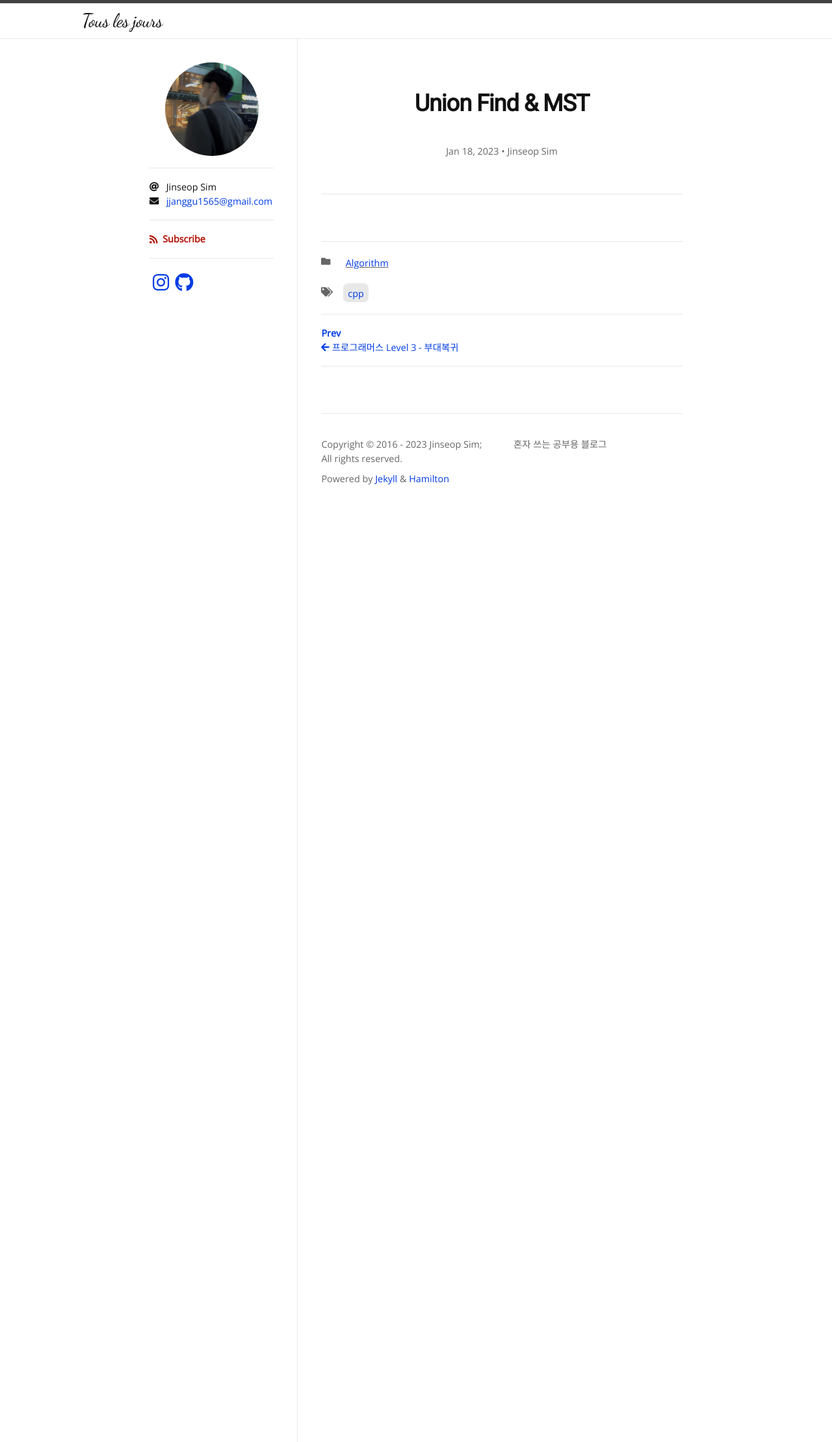
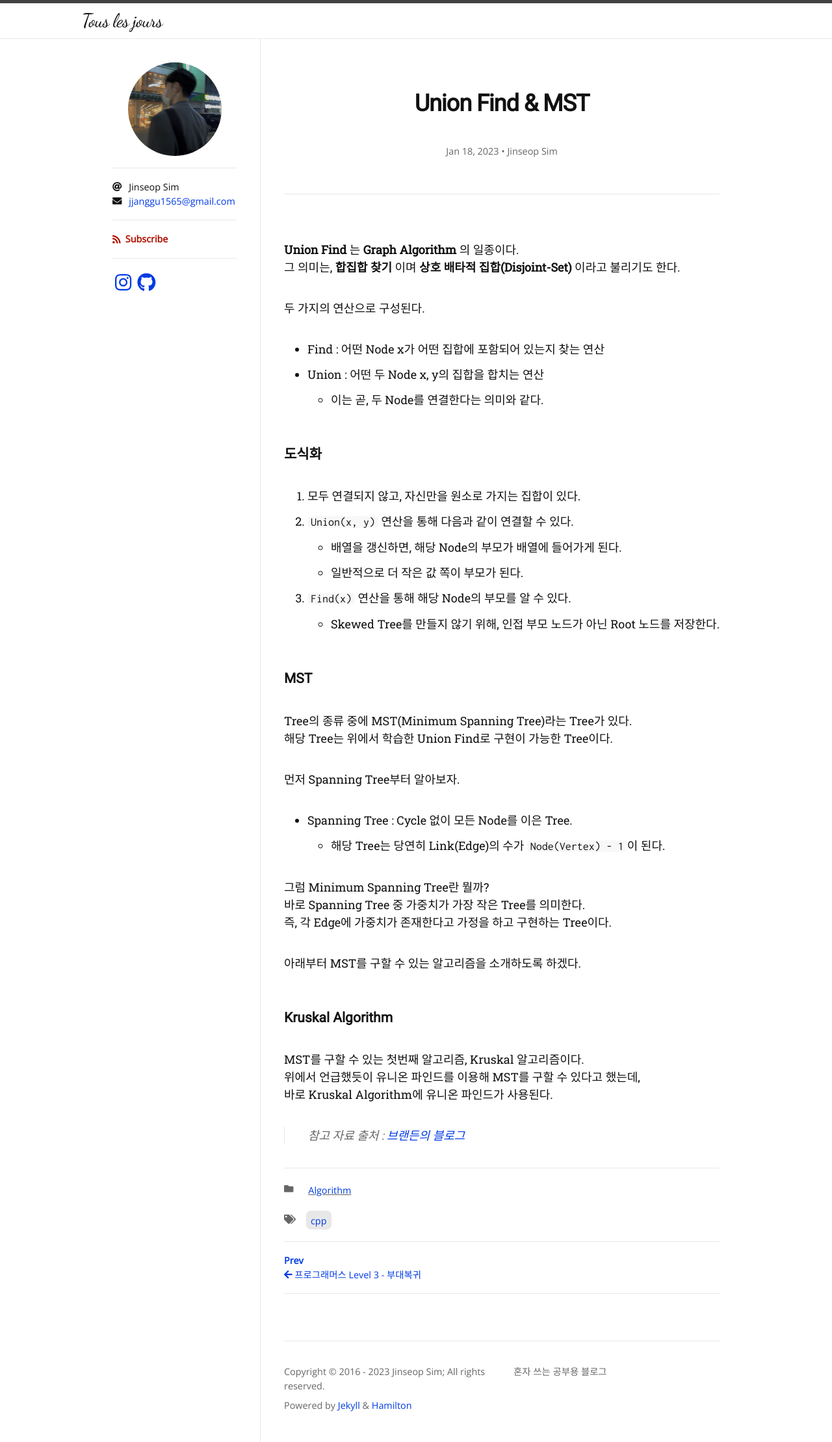
Before and after one commit to Jinseop-Sim/Jinseop-Sim.github.io, a Jekyll site: the page built from _posts/2023-01-18-unionfind.md, in a window 1280 px wide. Shown: the whole page at 65% size. Built offline with Jekyll 4.4.1, drawn with Linux system fonts in a browser that asks for light colours; nearby versions of some CDN libraries; some web fonts are replaced.

Commit message:
새 글 추가

````diff
--- a/_posts/2023-01-18-unionfind.md
+++ b/_posts/2023-01-18-unionfind.md
@@ -6,3 +6,39 @@
 author:
   - Jinseop Sim
 ---
+__Union Find__ 는 __Graph Algorithm__ 의 일종이다.
+그 의미는, __합집합 찾기__ 이며 __상호 배타적 집합(Disjoint-Set)__ 이라고 불리기도 한다.
+
+두 가지의 연산으로 구성된다.
+- Find : 어떤 Node x가 어떤 집합에 포함되어 있는지 찾는 연산
+- Union : 어떤 두 Node x, y의 집합을 합치는 연산
+  - 이는 곧, 두 Node를 연결한다는 의미와 같다.
+
+### 도식화
+1. 모두 연결되지 않고, 자신만을 원소로 가지는 집합이 있다.
+2. ```Union(x, y)``` 연산을 통해 다음과 같이 연결할 수 있다.
+  - 배열을 갱신하면, 해당 Node의 부모가 배열에 들어가게 된다.
+  - 일반적으로 더 작은 값 쪽이 부모가 된다.
+3. ```Find(x)``` 연산을 통해 해당 Node의 부모를 알 수 있다.
+  - Skewed Tree를 만들지 않기 위해, 인접 부모 노드가 아닌 Root 노드를 저장한다.
+
+### MST
+Tree의 종류 중에 MST(Minimum Spanning Tree)라는 Tree가 있다.
+해당 Tree는 위에서 학습한 Union Find로 구현이 가능한 Tree이다.
+
+먼저 Spanning Tree부터 알아보자.
+- Spanning Tree : Cycle 없이 모든 Node를 이은 Tree.
+  - 해당 Tree는 당연히 Link(Edge)의 수가 ```Node(Vertex) - 1```이 된다.
+
+그럼 Minimum Spanning Tree란 뭘까?
+바로 Spanning Tree 중 가중치가 가장 작은 Tree를 의미한다.
+즉, 각 Edge에 가중치가 존재한다고 가정을 하고 구현하는 Tree이다.
+
+아래부터 MST를 구할 수 있는 알고리즘을 소개하도록 하겠다.
+
+### Kruskal Algorithm
+MST를 구할 수 있는 첫번째 알고리즘, Kruskal 알고리즘이다.
+위에서 언급했듯이 유니온 파인드를 이용해 MST를 구할 수 있다고 했는데,
+바로 Kruskal Algorithm에 유니온 파인드가 사용된다.
+
+> 참고 자료 출처 : [브랜든의 블로그](https://brenden.tistory.com/33)
````
